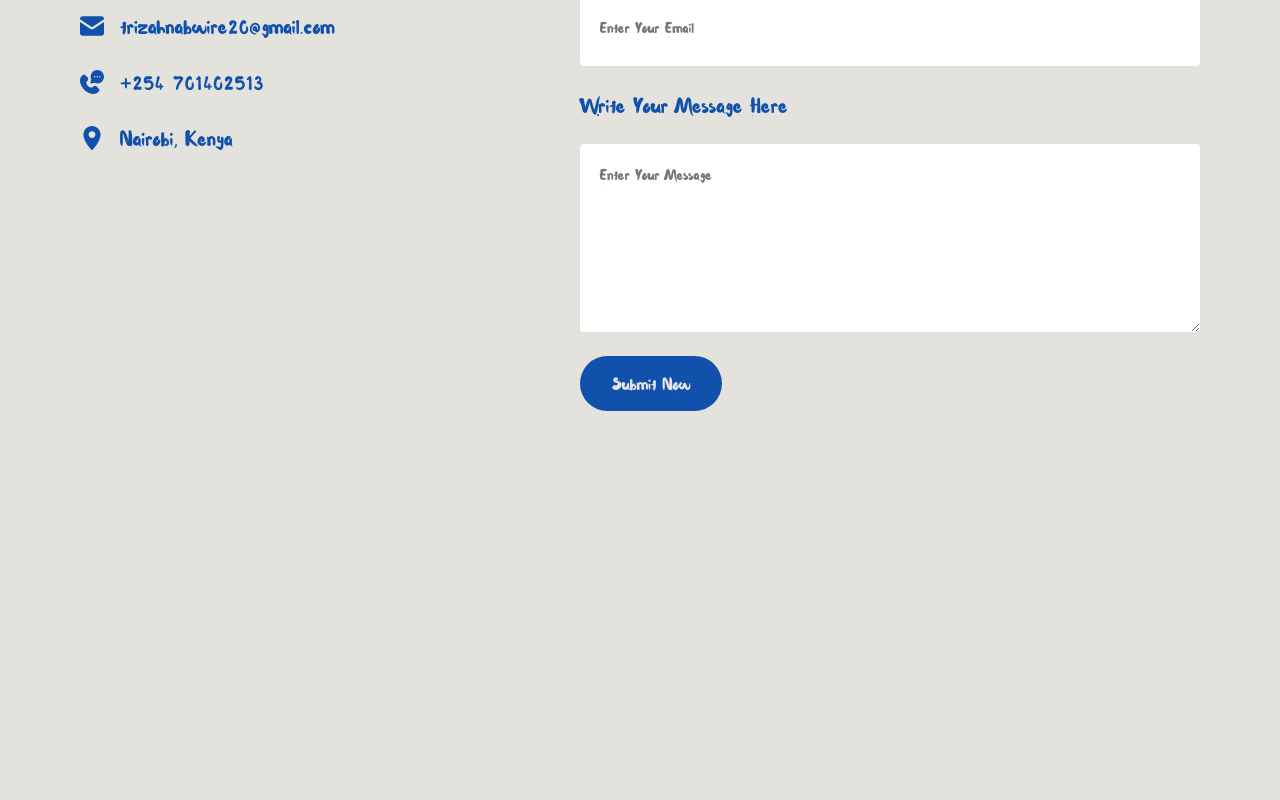
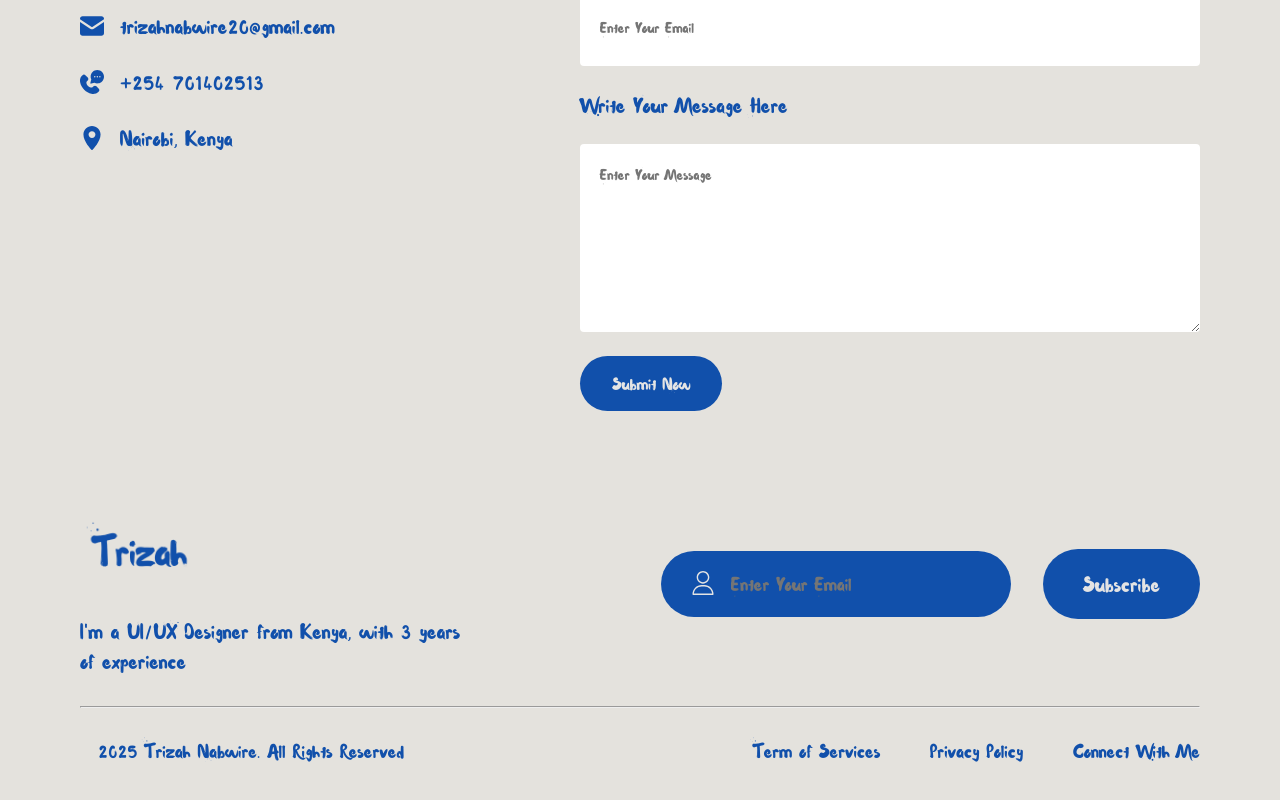
Before and after one commit to TrizahNabwire/Portfolio, a React (Vite) app: page / in a window 1280 px wide. Shown: the part 3539-4339 px from the top of the page. Before the commit the page ends 3950 px from the top, so only its background shows below. Built offline with nearby package versions, Linux system fonts and the light colour scheme.

Commit message:
Footer Component

```diff
--- a/src/App.jsx
+++ b/src/App.jsx
@@ -5,6 +5,7 @@
 import Services from './Components/Services/Services'
 import MyWork from './Components/MyWork/MyWork'
 import Contact from './Components/Contact/Contact'
+import Footer from './Components/Footer/Footer'
 
 const App = () => {
   return (
@@ -15,6 +16,7 @@
       <Services />
       <MyWork/>
       <Contact />
+      <Footer/>
     </div>
   )
 }
--- /dev/null
+++ b/src/Components/Footer/Footer.css
@@ -0,0 +1,70 @@
+.footer{
+    margin: 60px 80px;
+    display: flex;
+    flex-direction: column;
+    gap: 30px;
+}
+.footer-top{
+    display: flex;
+    justify-content: space-between;
+}
+.footer-top-left img{
+    width: 120px;
+    height: 120px;
+}
+.footer-top-left p{
+    font-size: 20px;
+    max-width: 400px;
+}
+.footer-top-right{
+    display: flex;
+    align-items: center;
+    gap: 32px;
+}
+.footer-top-right img{
+    width: 24px;
+    height: 24px;
+}
+.footer-email-input{
+    display: flex;
+    gap: 16px;
+    padding: 20px 30px;
+    border-radius: 50px;
+    padding-right: 80px;
+    background-color: #1150ab;
+}
+.footer-email-input input{
+    outline: none;
+    border: none;
+    background: transparent;
+    font-family: Waterlily;
+    font-size: 18px;
+    color: #e4e4e4;
+}
+.footer-subscribe{
+    font-size: 20px;
+    padding: 20px 40px;
+    border-radius: 50px;
+    cursor: pointer;
+    transition: 0.3s;
+    background-color: #1150ab;
+    color: #e4e4e4;
+}
+.footer-subscribe:hover{
+     transform: scale(1.05);
+    box-shadow: 0 0 10px rgba(17, 80, 171, 0.5);
+    transition: 0.3s;
+}
+/* .footer-email-input:hover{
+    border: 2px solid white;
+} */
+.footer-bottom{
+    display: flex;
+    justify-content: space-between;
+    font-size: 18px;
+}
+.footer-bottom-right{
+    display: flex;
+    gap: 50px;
+    margin-bottom: 50px;
+}
--- /dev/null
+++ b/src/Components/Footer/Footer.jsx
@@ -0,0 +1,35 @@
+import React from 'react'
+import './Footer.css'
+import  TrizahLogo from '../../assets/Trizah Logo.png'
+import user_icon from '../../assets/user_icon.svg'
+
+const Footer = () => {
+  return (
+    <div className='footer'>
+        <div className="footer-top">
+            <div className="footer-top-left">
+                <img src={TrizahLogo} alt="" />
+                <p>I'm a UI/UX Designer from Kenya, with 3 years of experience</p>
+            </div>
+            <div className="footer-top-right">
+                <div className="footer-email-input">
+                    <img src={user_icon} alt="" />
+                    <input type="email" placeholder="Enter Your Email" name="" id="" />
+                </div>
+                <div className="footer-subscribe">Subscribe</div>
+            </div>
+        </div>
+        <hr />
+        <div className="footer-bottom">
+            <p className="footer-bottom-left">&copy; 2025 Trizah Nabwire. All Rights Reserved</p>
+            <div className="footer-bottom-right">
+                <p>Term of Services</p>
+                <p>Privacy Policy</p>
+                <p>Connect With Me</p>
+            </div>
+        </div>
+    </div>
+  )
+}
+
+export default Footer
```
Also changed, not shown: src/assets/user_icon.svg (added).
